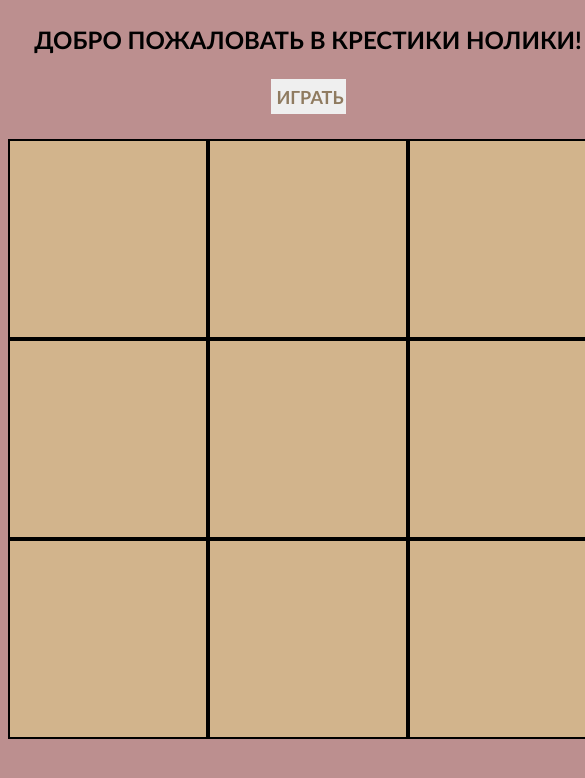
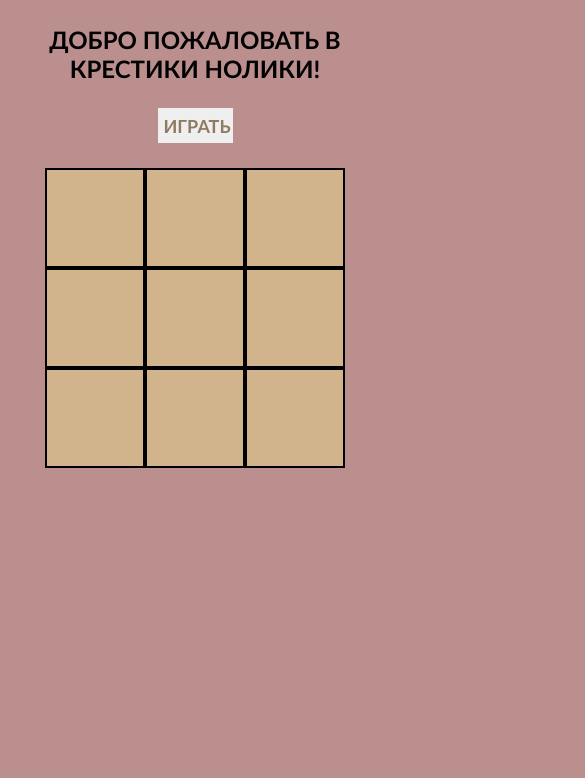
Before and after one commit to cainaican/---, a plain HTML site: page index.html in a window 390 px wide. Shown: the top 778 px of the page, 585 px wide, since content can reach past the window. Drawn offline with Linux system fonts and the light colour scheme.

Commit message:
added media

```diff
--- a/style.css
+++ b/style.css
@@ -9,7 +9,7 @@ body{
 }
 .row{
     box-sizing: border-box;
-    width: 600px;
+    width: 100%;
     height: 200px;
     display: flex;
     flex-direction: row;
@@ -61,3 +61,66 @@ body{
     font-size: 22px;
     margin: 0 25px;
 }
+@media(max-width: 700px) {
+    .board{
+        width: 450px;
+    }
+    .row{
+        width: 450px;
+        height: 150px;
+    }
+    .options{
+        width: 450px;
+    }
+    .cell{
+        font-size: 125px;
+    }
+}
+@media(max-width: 550px) {
+    .board{
+        width: 390px;
+    }
+    .row{
+        width: 390px;
+        height: 130px;
+    }
+    .options{
+        width: 350px;
+    }
+    .cell{
+        font-size: 100px;
+    }
+}
+@media(max-width: 430px) {
+    .board{
+        width: 300px;
+    }
+    .row{
+        width: 300px;
+        height: 100px;
+    }
+    .options{
+        width: 300px;
+    }
+    .cell:active, .cell:focus, .cell:hover, .cell:target {
+        box-sizing: border-box;
+        background-color: tan;
+        animation: anim 1s linear 0s 1 ;
+    }
+    .cell{
+        display: flex;
+        justify-content: center;
+        align-items: center;
+        width: 100%;
+        height: 100%;
+        font-size: 55px;
+    }
+}
+@keyframes anim {
+    0% {
+        background-color: rgb(143, 123, 96);
+    }
+    100% {
+        background-color: tan;
+    }
+}
```
